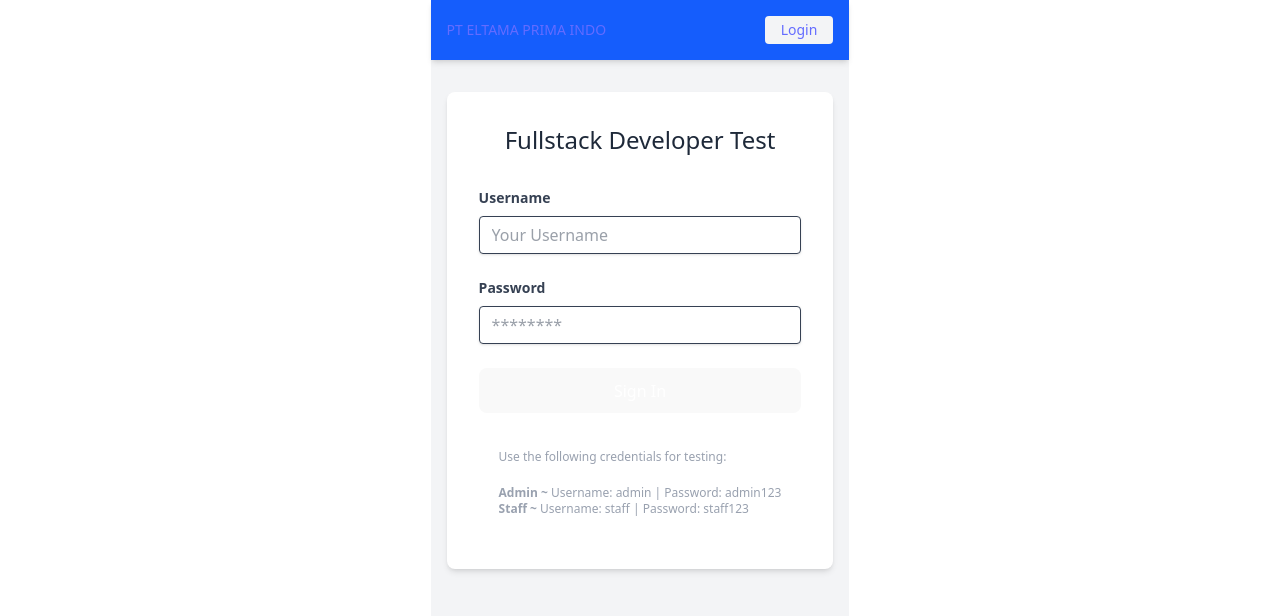
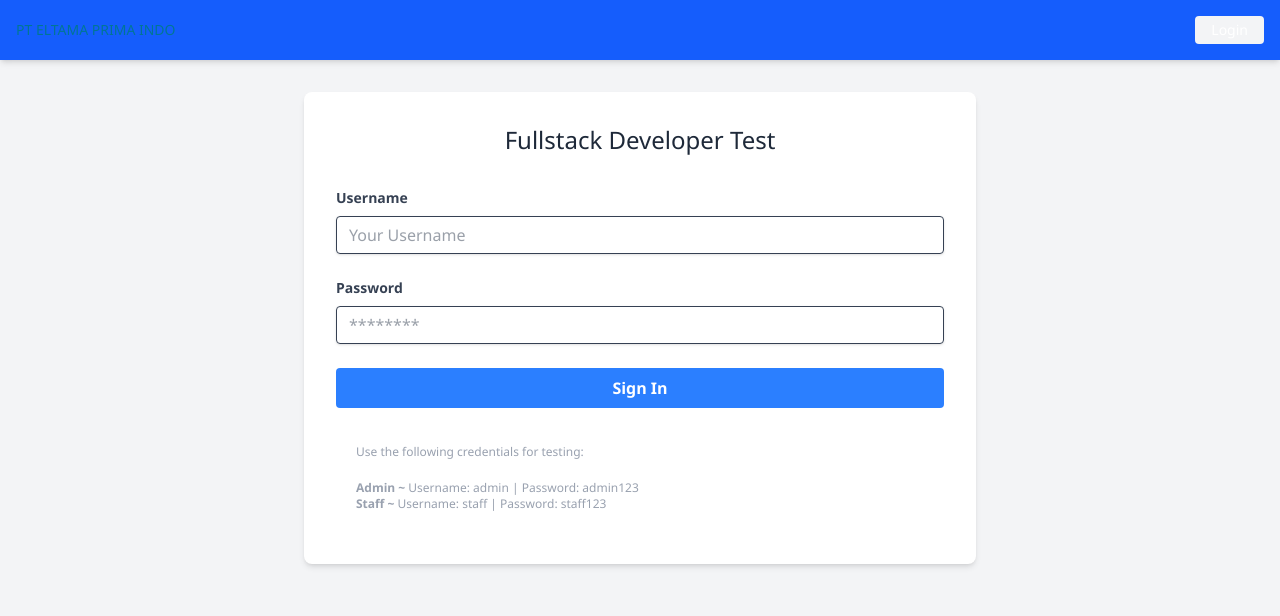
Before and after one commit to Delos-343/PT-Eltama-Prima-Indo, a React (Vite) app: page /login in a window 1280 px wide. Shown: the top 616 px of the page. Built offline with nearby package versions, Linux system fonts and the light colour scheme; no server answers.

Commit message:
Web layout - half fixed

```diff
--- a/src/components/Navbar.jsx
+++ b/src/components/Navbar.jsx
@@ -17,9 +17,9 @@ const Navbar = () => {
   };
 
   return (
-    <nav className="w-full max-w-screen-xl bg-blue-600 py-4 shadow-md text-cyan-700">
+    <nav className="w-full max-w-screen-xl bg-blue-600 py-4 shadow-md">
       <div className="container mx-auto px-4 flex justify-between items-center">
-        <Link to="/" className="text-sm font-extralight">
+        <Link to="/" className="text-sm font-extralight text-cyan-700">
           PT ELTAMA PRIMA INDO
         </Link>
 
--- a/src/index.css
+++ b/src/index.css
@@ -1,70 +1,10 @@
 @import "tailwindcss";
 
-:root {
-  font-family: system-ui, Avenir, Helvetica, Arial, sans-serif;
-  line-height: 1.5;
-  font-weight: 400;
-
-  color-scheme: light dark;
-  color: rgba(255, 255, 255, 0.87);
-  background-color: #242424;
-
-  font-synthesis: none;
-  text-rendering: optimizeLegibility;
-  -webkit-font-smoothing: antialiased;
-  -moz-osx-font-smoothing: grayscale;
+html, body, #root {
+  margin: 0;
+  padding: 0;
+  height: 100%;
+  font-family: 'Segoe UI', Tahoma, Geneva, Verdana, sans-serif;
+  background-color: #f4f5f7; /* Light grey background */
+  color: #333;
 }
-
-a {
-  font-weight: 500;
-  color: #646cff;
-  text-decoration: inherit;
-}
-a:hover {
-  color: #535bf2;
-}
-
-body {
-  margin: 0;
-  display: grid;
-  place-items: center;
-  min-width: 320px;
-  min-height: 100vh;
-}
-
-h1 {
-  font-size: 3.2em;
-  line-height: 1.1;
-}
-
-button {
-  border-radius: 8px;
-  border: 1px solid transparent;
-  padding: 0.6em 1.2em;
-  font-size: 1em;
-  font-weight: 500;
-  font-family: inherit;
-  background-color: #1a1a1a;
-  cursor: pointer;
-  transition: border-color 0.25s;
-}
-button:hover {
-  border-color: #646cff;
-}
-button:focus,
-button:focus-visible {
-  outline: 4px auto -webkit-focus-ring-color;
-}
-
-@media (prefers-color-scheme: light) {
-  :root {
-    color: #213547;
-    background-color: #ffffff;
-  }
-  a:hover {
-    color: #747bff;
-  }
-  button {
-    background-color: #f9f9f9;
-  }
-}
```
